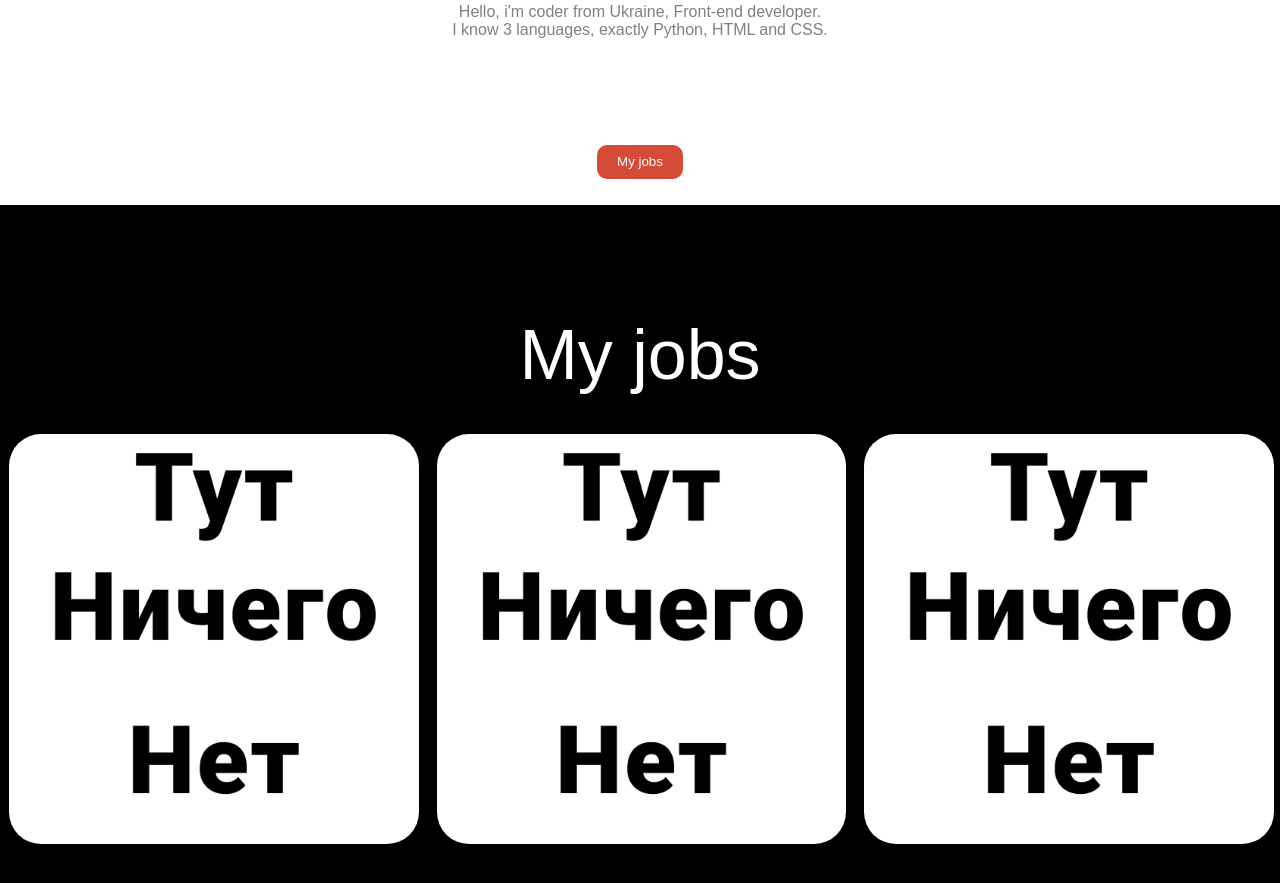
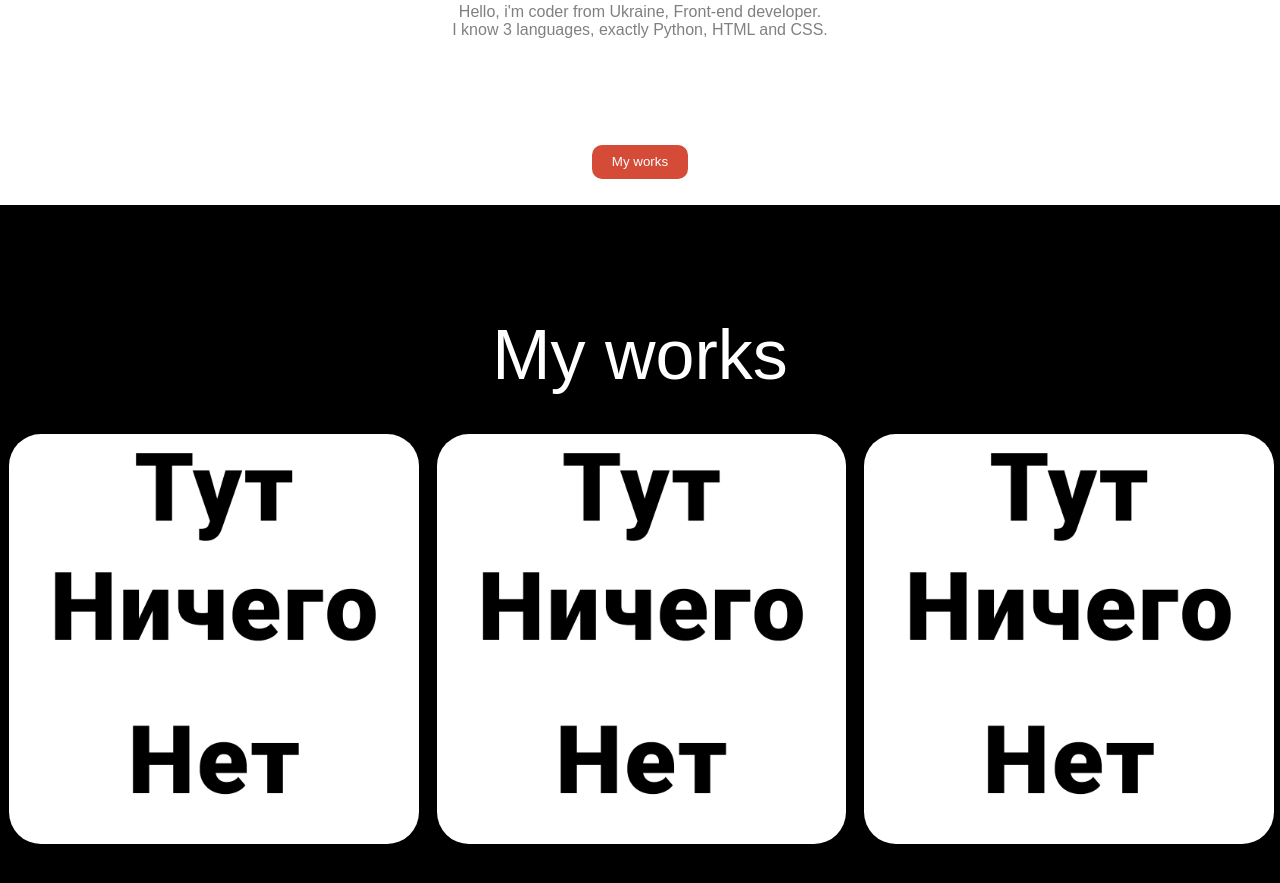
Before and after one commit to DrHohol/drhohol.github.io, a plain HTML site: page index.html in a window 1280 px wide. Shown: the part 1365-2248 px from the top of the page. Drawn offline with Linux system fonts and the light colour scheme.

Commit message:
Update index.html

```diff
--- a/index.html
+++ b/index.html
@@ -38,11 +38,11 @@
 			Hello, i'm coder from Ukraine, Front-end developer.<br> I know 3 languages, exactly Python, HTML and CSS.
 		</p>
 		<div class="huy" align="center">
-				<button type="button" onclick="scroll1(1500)">My jobs</button>
+				<button type="button" onclick="scroll1(1500)">My works</button>
 			</div>
 		</div>
 		<div class="Portfolio">
-			<p class="Jobs">My jobs</p>
+			<p class="Jobs">My works</p>
 			<div class="fleh" align="center">
 			<img src="img/jobs.png" class="box">
 			<img src="img/jobs.png" class="box"><img src="img/jobs.png" class="box">
```
